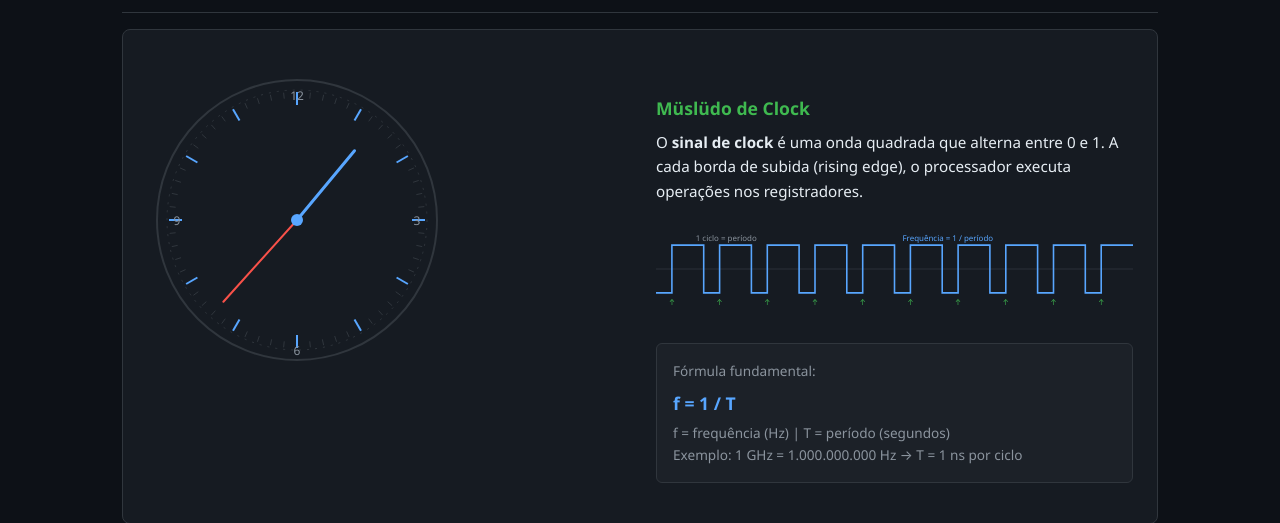
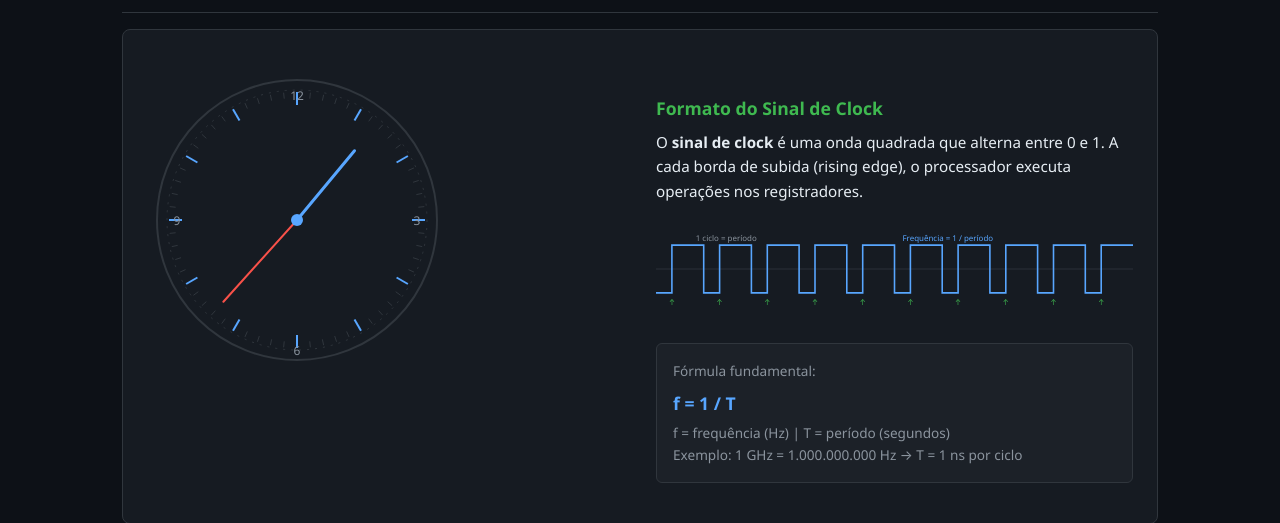
Before and after one commit to marquesmatheus/os-explorer, a Flask app: page /clocks in a window 1280 px wide. Shown: the part 275-798 px from the top of the page. Run offline with Flask 3, Linux system fonts and the light colour scheme.

Commit message:
fix: corrigir typo 'Müslüdo' -> 'Formato do Sinal de Clock'

```diff
--- a/templates/clocks.html
+++ b/templates/clocks.html
@@ -43,7 +43,7 @@
           </svg>
         </div>
         <div style="flex:1;min-width:300px;">
-          <h3> Müslüdo de Clock</h3>
+          <h3> Formato do Sinal de Clock</h3>
           <p>O <strong>sinal de clock</strong> é uma onda quadrada que alterna entre 0 e 1. A cada borda de subida (rising edge), o processador executa operações nos registradores.</p>
 
           <div style="margin:1rem 0;">
```
